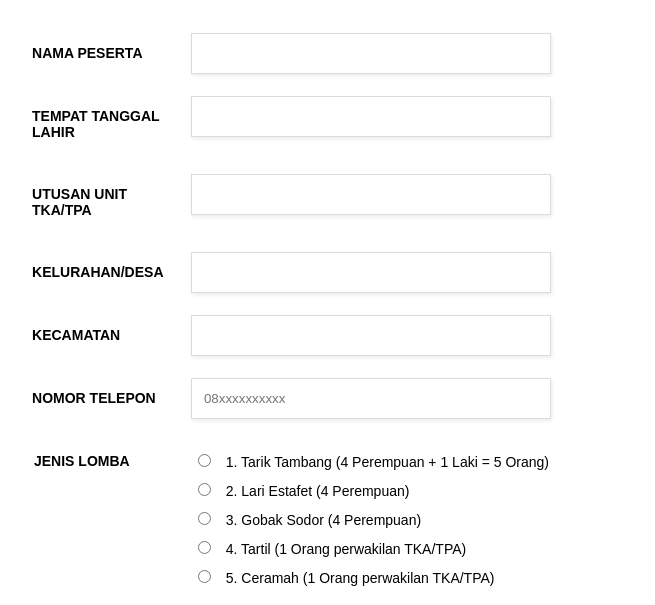
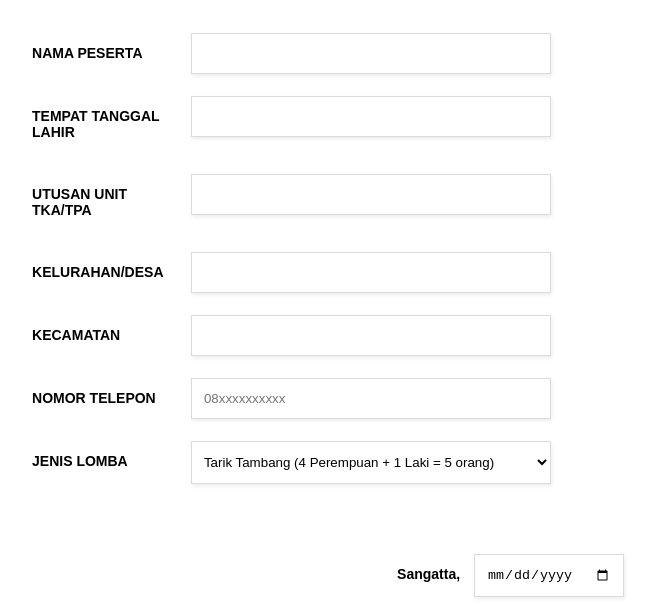
Before and after one commit to dikiogres/pweb-formulir-pendaftaran, a plain HTML site: page index.html in a window 1280 px wide. Shown: the part 191-796 px from the top of the page, without its empty margins (361-1016 px from the left). Drawn offline with Linux system fonts and the light colour scheme.

Commit message:
feat: jenis lomba dropdown

```diff
--- a/index.html
+++ b/index.html
@@ -64,51 +64,15 @@
                 </label>
             </div>
 
-
             <div class="form-row">
-                <label><span>JENIS LOMBA</span></label>
-                <div class="form-radio-buttons" style="text-align: left;">
-                <div>
-                    <label>
-                    <input type="radio" value="Tarik Tambang" name="radio">
-                    <span>1. Tarik Tambang (4 Perempuan + 1 Laki = 5 Orang)</span>
-                </label>
-                </div>
-
-                <div>
-                    <label>
-                    <input type="radio" value="Lari Estafet" name="radio">
-                    <span>2. Lari Estafet (4 Perempuan)</span>
-                    </label>
-                </div>
-
-                <div>
-                    <label>
-                    <input type="radio" value="Gobak Sodor" name="radio">
-                    <span>3. Gobak Sodor (4 Perempuan)</span>
-                    </label>
-                </div>
-
-                <div>
-                    <label>
-                    <input type="radio" value="Tartil" name="radio">
-                    <span>4. Tartil (1 Orang perwakilan TKA/TPA)</span>
-                    </label>
-                </div>
-
-                <div>
-                    <label>
-                    <input type="radio" value="Ceramah" name="radio">
-                    <span>5. Ceramah (1 Orang perwakilan TKA/TPA)</span>
-                    </label>
-                </div>
-
-                </div>
-            </div>
-
-            <div class="form-row" style="text-align: left; width: 540px; margin: auto; padding: 0px;">
-                <label>
-                <p><i>Ket: Lingkari jenis lomba yang dipilih</i></p>
+                <label for="jenis-lomba">
+                <span>JENIS LOMBA</span>
+                <select
+                name="jenis-lomba"
+                id="jenis-lomba"
+                required
+                >
+              </select>
                 </label>
             </div>
 
--- a/script.js
+++ b/script.js
@@ -3,6 +3,15 @@ const ttl = document.getElementById('ttl');
 const desa = document.getElementById('desa');
 const kecamatan = document.getElementById('kecamatan');
 const telp = document.getElementById('telp');
+const jenisLombaSelect = document.getElementById("jenis-lomba");
+
+const jenisLombaSelection = [
+    { value: 1, text: "Tarik Tambang (4 Perempuan + 1 Laki = 5 orang)" },
+    { value: 2, text: "Lari Estafet (4 Perempuan)" },
+    { value: 3, text: "Gobak Sodor (4 Perempuan)" },
+    { value: 4, text: "Tartil (1 orang perempuan TKA/TPA)" },
+    { value: 5, text: "Ceramah (1 orang perempuan TKA/TPA)" },
+  ];
 
 function letters (name) {
     return /^[a-zA-Z ]+$/.test(name);
@@ -31,3 +40,23 @@ telp.addEventListener ('blur', function (e) {
         event.target.style.background = '';
     }
 });
+
+const displayJenisLomba = (options) => {
+    options.forEach((element) => {
+      const newOption = document.createElement("option");
+      newOption.value = element.value;
+      newOption.text = element.text;
+      jenisLombaSelect.appendChild(newOption);
+    });
+  };
+
+  displayJenisLomba(jenisLombaSelection);
+
+document.getElementById("form").addEventListener("submit", function (event) {
+    event.preventDefault();
+  });
+
+  function onSubmit() {
+    alert("Pendaftaran Berhasil");
+    document.getElementById("form").reset();
+  }
--- a/style.css
+++ b/style.css
@@ -61,6 +61,7 @@ html{
     padding: 12px 25px;
 }
 
+
 .form-basic input{
     color:  black;
     box-sizing: border-box;
@@ -84,7 +85,7 @@ html{
     background-color: #ffffff;
     color:  black;
     box-sizing: border-box;
-    max-width: 240px;
+    width: 360px;
     box-shadow: 1px 2px 4px 0 rgba(0, 0, 0, 0.08);
     padding: 12px 8px;
     border: 1px solid #dbdbdb;
```
